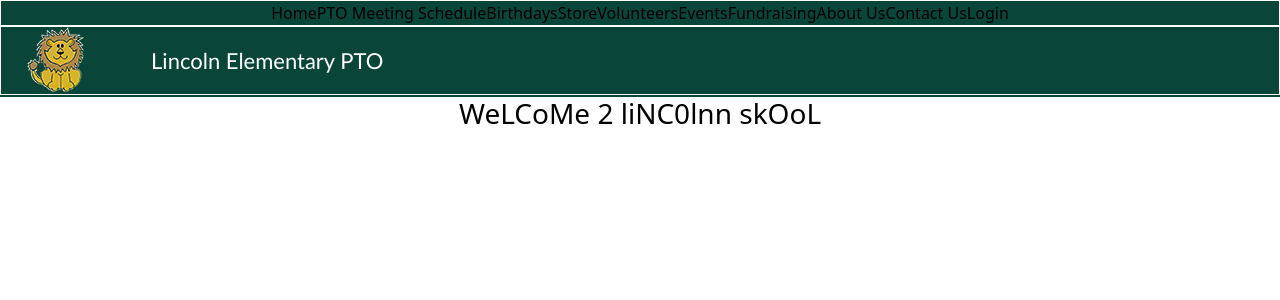
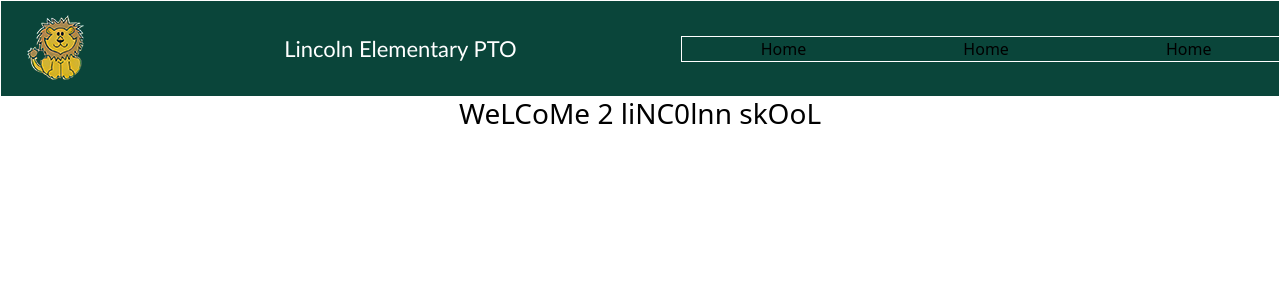
Before and after one commit to tg1489/lincoln-pto, a React (Vite) app in the folder client/: page / in a window 1280 px wide. Shown: the top 300 px of the page. Built offline with nearby package versions, Linux system fonts and the light colour scheme; a web font is replaced by a local one.

Commit message:
Almost have it looking similar to figma

```diff
--- a/client/src/Header.css
+++ b/client/src/Header.css
@@ -1,8 +1,12 @@
 .header {
   background-color: var(--green) !important;
   height: 97px;
+  --bs-gutter-x: 0 !important;
 }
 
+.top-row {
+  align-items: flex-start !important;
+}
 .nav {
   /* display: flex;
   padding-left: 0;
--- a/client/src/components/Header.jsx
+++ b/client/src/components/Header.jsx
@@ -5,28 +5,17 @@ import '../Header.css';
 export default function Header() {
   return (
     <>
-      <div className='container-fluid header'>
-        <div className='row'>
-          <div className='col'>
-            <span>Home</span>
-            <span>PTO Meeting Schedule</span>
-            <span>Birthdays</span>
-            <span>Store</span>
-            <span>Volunteers</span>
-            <span>Events</span>
-            <span>Fundraising</span>
-            <span>About Us</span>
-            <span>Contact Us</span>
-            <img />
-            <img />
-            <span>Login</span>
+      <div className='row header'>
+        <div className='col-1'>
+          <img src={lion} className='logo' alt='lincoln-lion-logo' />
+        </div>
+        <div className='col school-name'>Lincoln Elementary PTO</div>
+        <div className='col'>
+          <div className='row'>
+            <div className='col'>Home</div>
+            <div className='col'>Home</div>
+            <div className='col'>Home</div>
           </div>
-        </div>
-        <div className='row'>
-          <div className='col-1'>
-            <img src={lion} className='logo' alt='lincoln-lion-logo' />
-          </div>
-          <div className='col-3 school-name'>Lincoln Elementary PTO</div>
         </div>
       </div>
     </>
```
